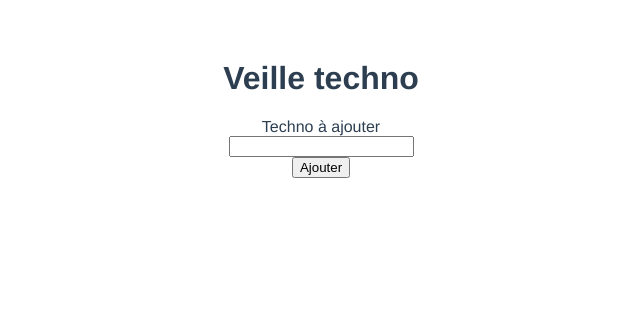
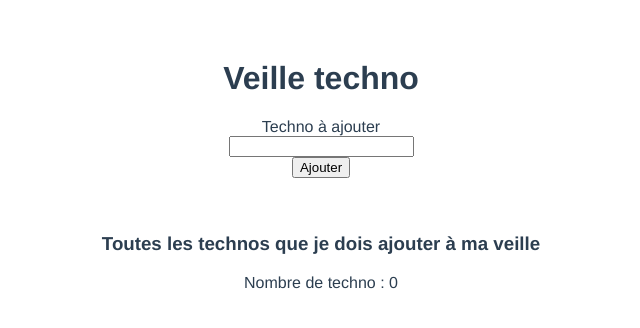
Before and after one commit to Pouiks/vue3, a Vue app in the folder vue3-app/: page / in a window 1280 px wide. Shown: the top 328 px of the page, without its empty margins (319-959 px from the left). Built offline with nearby package versions, Linux system fonts and the light colour scheme.

Commit message:
2 components, with a count when push on technos array

```diff
--- a/vue3-app/src/App.vue
+++ b/vue3-app/src/App.vue
@@ -3,22 +3,22 @@
 <Form @add="saveTechno" />
 <br>
 <br>
-<ul>
-  <li v-for="tech in technos" :key="tech.id">
-    {{tech.techno}}
-  </li>
-</ul>
+
+<TechnoList :technos="technos" />
+
 </template>
 
 <script>
 
 import Form from '@/components/Form';
+import TechnoList from '@/components/TechnoList';
 import { ref } from 'vue';
 export default {
 
   name: 'App',
   components: {
     Form,
+    TechnoList
   },
 
   setup(){
--- /dev/null
+++ b/vue3-app/src/components/TechnoList.vue
@@ -0,0 +1,24 @@
+<template>
+<h3>Toutes les technos que je dois ajouter à ma veille</h3>
+  <ul>
+  <li v-for="tech in technos" :key="tech.id">
+    {{tech.techno}}
+  </li>
+</ul>
+<p>Nombre de techno{{technos.length > 1 ? "s" : null}} : {{technos.length}}</p>
+</template>
+
+<script>
+export default {
+  props:{
+    technos:{
+      type : Array,
+      required: true
+    }
+  }
+}
+</script>
+
+<style>
+
+</style>
```
